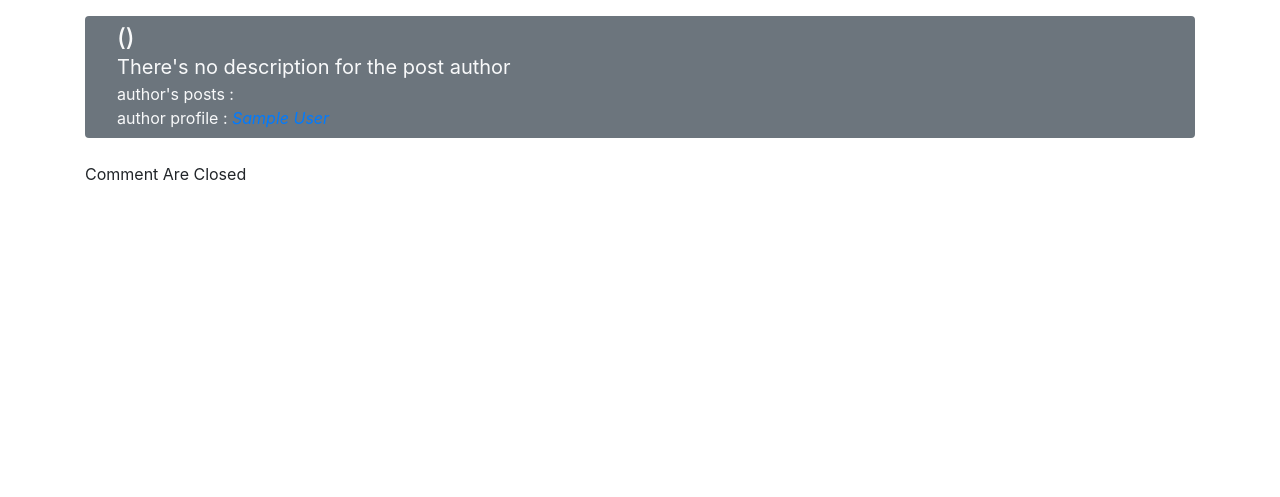
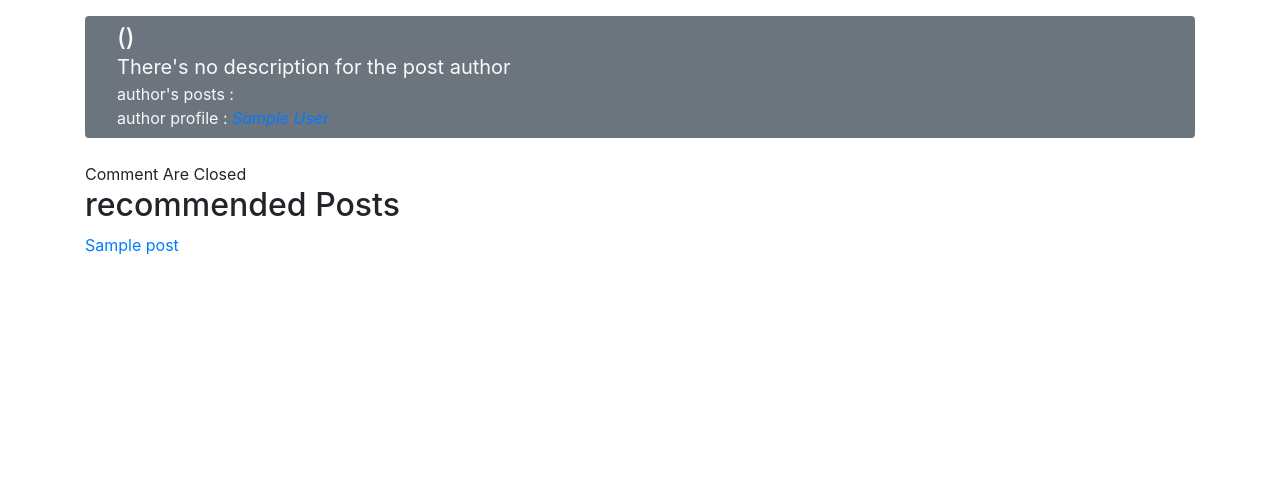
Before and after one commit to zakariaazaraf/learning-worldpress, a WordPress theme: template themes/myfirsttheme/single.php in a window 1280 px wide. Shown: the part 210-707 px from the top of the page. Run offline with PHP 8.4 and a stand-in for WordPress, Linux system fonts and the light colour scheme; the site name, menu and one post (Sample post) are stand-ins, and other content is empty.

Commit message:
the recommened post features using wp_query and the most used parameters

```diff
--- a/themes/myfirsttheme/single.php
+++ b/themes/myfirsttheme/single.php
@@ -2,6 +2,7 @@
 
         <section class="single-post mt-4">
             <div class="container">
+
                 <div class="post">
                     <?php
                         if(have_posts(  )):
@@ -97,6 +98,7 @@
                         endif;
                     ?>
                 </div>
+
                 <?php
                     // PAGNATION LINKS
                     echo '<div class="d-flex justify-content-between">';
@@ -139,7 +141,51 @@
                     /* comment_form( $comment_form_args ); */
 
                 ?>
+
+                <!-- START RECOMMENED POSTS -->
+                <div class="recommended-posts">
+                    <h2>recommended Posts</h2>
+                    <div class="row">
+
+                        <?php
+
+                            // Get The Post Id
+                            $post_id = get_queried_object_id(  ); // Get the id of the currently queried object
+
+                            $recommended_posts_args = array(
+                                'posts_per_page' => 5,
+                                'orderby' => 'rand',
+                                'category__in' /* Take Aray */ => wp_get_post_categories( $post_id ), /* Retrun Array */
+                                'post__not_in' => array($post_id) // Exclude the current 'POST'
+                            );
+
+                            $recommended_posts = new WP_Query($recommended_posts_args);
+
+                            if( $recommended_posts->have_posts( ) ){
+
+                                while( $recommended_posts->have_posts( ) ){
+
+                                    $recommended_posts->the_post(  );
+
+                                    ?>
+                                        <div class="recommended-post col-12 col-md-4">
+                                            <div class="post-title">
+                                                <a href="<?php echo get_permalink( ); ?>">
+                                                    <?php echo the_title(  ); ?>
+                                                </a>
+                                            </div>
+                                        </div>
+                                    <?php
+                                }
+
+                            }
+                        ?>
+                    </div>
+
+                </div>
+                <!-- END RECOMMENED POSTS -->
             </div>
+
         </section>
 
 <?php get_footer() ?>
```
